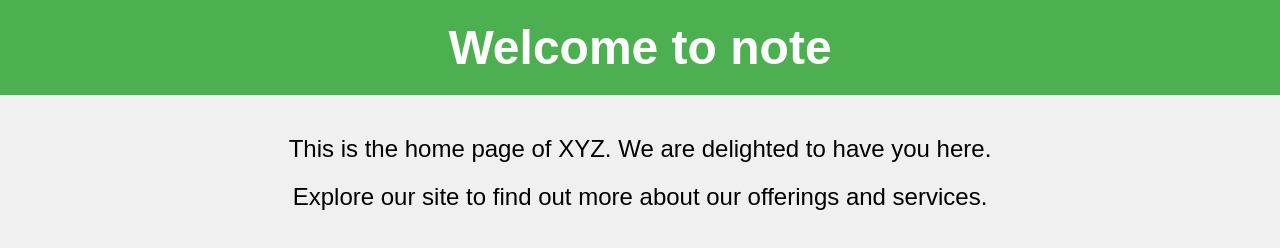
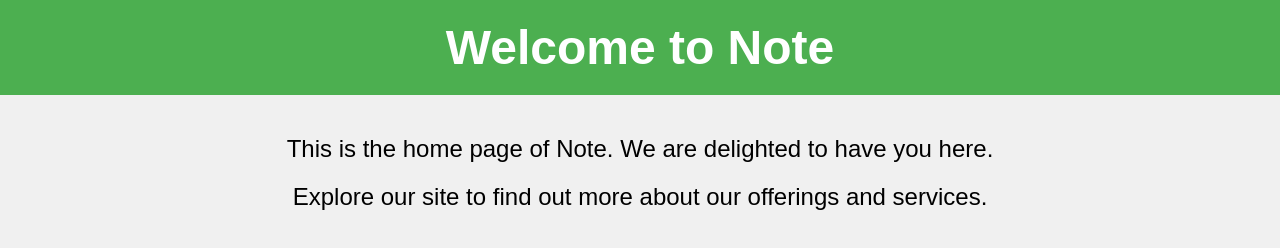
Before and after one commit to leeyu01/note, a plain HTML site: page index.html in a window 1280 px wide. Drawn offline with Linux system fonts and the light colour scheme.

Commit message:
Update index.html

```diff
--- a/index.html
+++ b/index.html
@@ -32,10 +32,10 @@
 </head>
 <body>
     <header>
-        <h1>Welcome to note</h1>
+        <h1>Welcome to Note</h1>
     </header>
     <main>
-        <p>This is the home page of XYZ. We are delighted to have you here.</p>
+        <p>This is the home page of Note. We are delighted to have you here.</p>
         <p>Explore our site to find out more about our offerings and services.</p>
     </main>
 </body>
```
